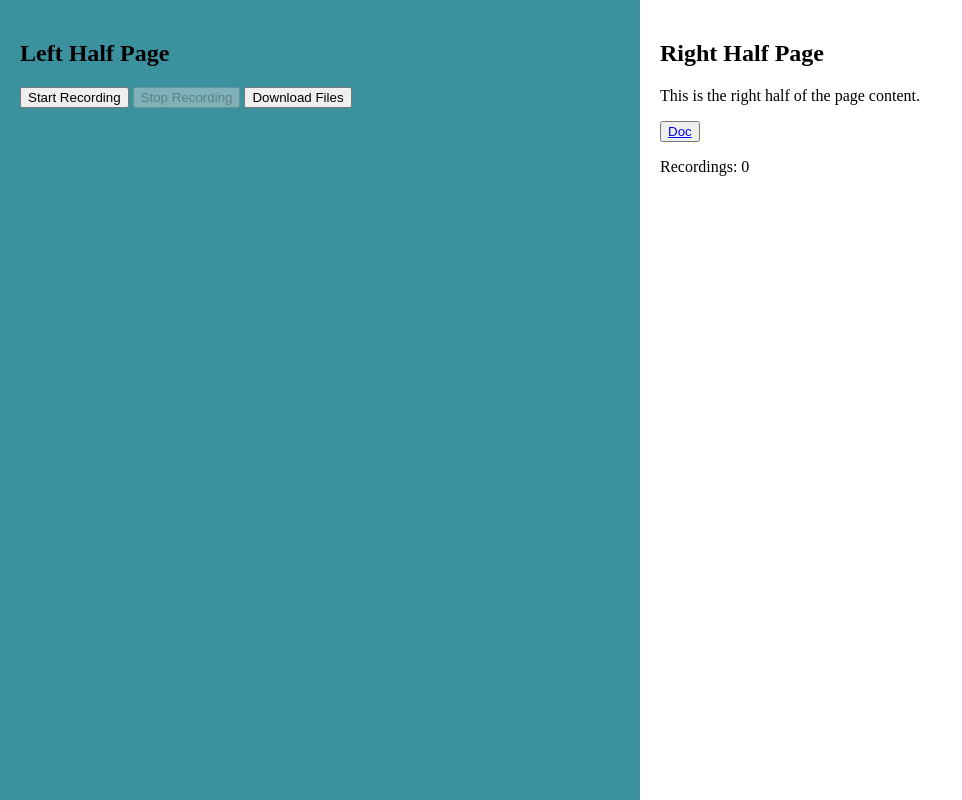
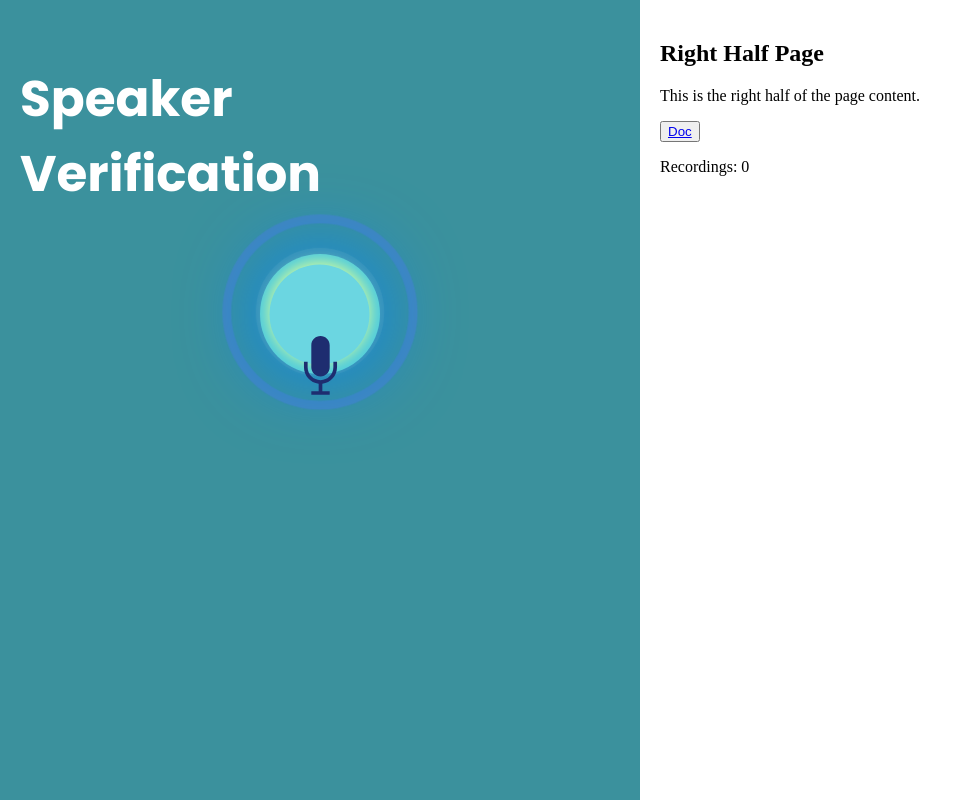
Before and after one commit to montg1/Speaker_Vertification, a FastAPI app: page /register in a window 1280 px wide. Shown: the whole page, without its empty margins (0-962 px from the left). Run offline with FastAPI, Linux system fonts and the light colour scheme.

Commit message:
Update UI

```diff
--- a/FastAPI/static/register.css
+++ b/FastAPI/static/register.css
@@ -29,3 +29,92 @@ body {
         width: 100%;
     }
 }
+.mic {
+    display: flex;
+      flex: 0 1 100%;
+    justify-content: center;
+    align-items: center;
+    align-content: stretch;
+    margin: 100px;
+  }
+
+  .outline {
+      width: 60px;
+      height: 60px;
+      border-radius: 50%;
+      border: 8px solid #B5A4A4;
+    animation: pulse 3s;
+      animation-timing-function: ease-out;
+      animation-iteration-count: infinite;
+      position: absolute;
+    justify-content: center;
+  }
+
+  .button {
+      width: 120px;
+      height: 120px;
+      border-radius: 50%;
+      background: #50CDDD;
+      box-shadow: 0px 0px 80px #0084F9;
+      position: absolute;
+    margin-top: 10px; /* Adjust the value as needed */
+    align-content: center;
+    transform: translate(0px ,-3px);
+    cursor: pointer;
+  }
+
+  @keyframes pulse {
+    0% {
+      transform: scale(0);
+      opacity: 0;
+          border: 65px solid #0B3082;
+    }
+    50% {
+          border: solid #A3FFC2;
+          opacity: 0.8;
+    }
+
+       90% {
+      transform: scale(3.2);
+          opacity: 0.2;
+          border: 3px solid #2E3CFF;
+    }
+    100% {
+      transform: scale(3.3);
+          opacity: 0;
+          border: 1px solid #7A89FF;
+    }
+  }
+
+  #delayed {
+      animation-delay: 1.5s;
+  }
+
+  #circlein {
+      width: 100px;
+      height: 100px;
+      border-radius: 50%;
+      background: #6BD6E1;
+      box-shadow: 0px -2px 15px #E0FF94;
+      position: absolute;
+      justify-content: center;
+      transform: translate(-0.5px ,-2.55px);
+      cursor: pointer;
+  }
+
+  .mic-icon {
+      height: 60px;
+      position: absolute;
+      margin: 21px;
+      justify-content: center;
+      fill:#1E2D70
+
+  }
+  #circlein:hover {
+    background-color: #ffffff;
+  }
+  #head1 {
+    font-size: 50px;
+    font-family: "Poppins", sans-serif;
+    color: #ffffff;
+  }
--- a/FastAPI/static/register.js
+++ b/FastAPI/static/register.js
@@ -1,8 +1,22 @@
 let mediaRecorder;
 let recordings = [];
 let recordingCount = 0;
+let isRecording = false;
+function myFunction() {
+  var element = document.getElementsByClassName("mic-icon")[0];
+  // เพิ่ม class "active" เพื่อให้ได้สถานะที่ถูกต้อง
+  element.classList.toggle("active");
 
-const startRecording = async () => {
+  // ตรวจสอบว่าตอนนี้มี class "active" หรือไม่
+  if(element.classList.contains("active")){
+      document.getElementsByClassName("mic-icon")[0].style.fill="red";
+  } else {
+      document.getElementsByClassName("mic-icon")[0].style.fill="#1E2D70";
+  }
+}
+
+const toggleRecording = async () => {
+  if (!isRecording) {
     const stream = await navigator.mediaDevices.getUserMedia({ audio: true });
     mediaRecorder = new MediaRecorder(stream);
 
@@ -30,15 +44,15 @@ const startRecording = async () => {
     };
 
     mediaRecorder.start();
-  document.getElementById('startRecording').disabled = true;
-  document.getElementById('stopRecording').disabled = false;
+    // Remove the line that changes the button text
+  } else {
+    mediaRecorder.stop();
+    // Remove the line that changes the button text
+  }
+
+  isRecording = !isRecording;
 };
 
-const stopRecording = () => {
-  mediaRecorder.stop();
-  document.getElementById('startRecording').disabled = false;
-  document.getElementById('stopRecording').disabled = true;
-};
 
 const playRecording = (index) => {
   const audioUrl = URL.createObjectURL(recordings[index]);
@@ -92,24 +106,21 @@ const createRecordingButtons = () => {
   }
 };
 
-//examlpe user
-user = 'user1'
-
 const uploadFiles = async () => {
   for (let i = 0; i < recordings.length; i++) {
     const formData = new FormData();
-    formData.append('file',recordings[i], `recording_${user}_${i}.wav`);
+    formData.append('file', recordings[i], `recording_${i}.wav`);
 
     try {
-      const response = await fetch('http://127.0.0.1:80/upload', {
+      const response = await fetch('http://127.0.0.1:8000/upload', {
         method: 'POST',
         body: formData,
       });
 
       if (response.ok) {
-        console.log(`File ${i+1} uploaded successfully`);
+        console.log(`File ${i + 1} uploaded successfully`);
       } else {
-        console.error(`Failed to upload file ${i+1}`);
+        console.error(`Failed to upload file ${i + 1}`);
       }
     } catch (error) {
       console.error('Error:', error);
@@ -117,8 +128,4 @@ const uploadFiles = async () => {
   }
 };
 
-
-
-document.getElementById('startRecording').addEventListener('click', startRecording);
-document.getElementById('stopRecording').addEventListener('click', stopRecording);
-document.getElementById('downloadFiles').addEventListener('click', uploadFiles);
+document.getElementById('toggleRecording').addEventListener('click', toggleRecording);
--- a/FastAPI/templates/register.html
+++ b/FastAPI/templates/register.html
@@ -6,16 +6,29 @@
     <meta name="viewport" content="width=device-width, initial-scale=1.0">
     <title>Responsive Half Page</title>
     <link rel="stylesheet" href="/static/register.css">
+    <link rel="preconnect" href="https://fonts.googleapis.com">
+    <link rel="preconnect" href="https://fonts.gstatic.com" crossorigin>
+    <link href="https://fonts.googleapis.com/css2?family=Poppins:ital,wght@0,100;0,200;0,300;0,400;0,500;0,600;0,700;0,800;0,900;1,100;1,200;1,300;1,400;1,500;1,600;1,700;1,800;1,900&display=swap" rel="stylesheet">
 </head>
 
 <body>
 
     <div class="container">
         <div class="half-page" style="background-color: #3B919D;">
-            <h2>Left Half Page</h2>
-            <button id="startRecording">Start Recording</button>
-            <button id="stopRecording" disabled>Stop Recording</button>
-            <button id="downloadFiles">Download Files</button>
+            <h2 id="head1">Speaker
+                <br> Verification</h2>
+            <div class="mic" id="toggleRecording" onclick="myFunction()">
+                <div class="outline"></div>
+                <div class="outline" id="delayed"></div>
+                <div class="button"></div>
+                <div class="button" type="button" id="circlein">
+                    <svg class="mic-icon" version="1.1" xmlns="http://www.w3.org/2000/svg" xmlns:xlink="http://www.w3.org/1999/xlink" x="0px" y="0px" viewBox="0 0 1000 1000" enable-background="new 0 0 1000 1000" xml:space="preserve" style="fill:#1E2D70">
+                        <g>
+                            <path d="M500,683.8c84.6,0,153.1-68.6,153.1-153.1V163.1C653.1,78.6,584.6,10,500,10c-84.6,0-153.1,68.6-153.1,153.1v367.5C346.9,615.2,415.4,683.8,500,683.8z M714.4,438.8v91.9C714.4,649,618.4,745,500,745c-118.4,0-214.4-96-214.4-214.4v-91.9h-61.3v91.9c0,141.9,107.2,258.7,245,273.9v124.2H346.9V990h306.3v-61.3H530.6V804.5c137.8-15.2,245-132.1,245-273.9v-91.9H714.4z"/>
+                        </g>
+                    </svg>
+                </div>
+            </div>
             <!-- <canvas class="visualizer" height="60px" width="840"></canvas> -->
             <script src="/static/register.js"></script>
         </div>
```
Lines whose indentation alone changed are shown as unchanged.
